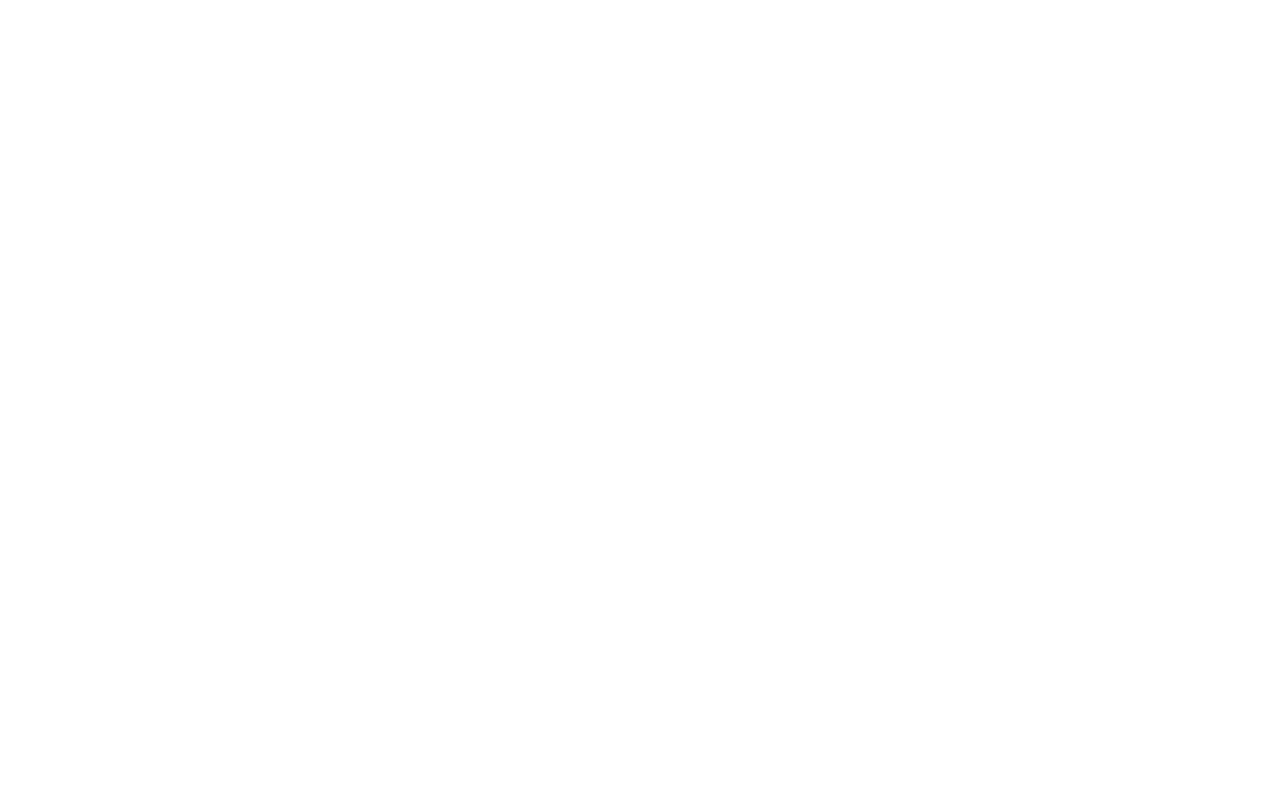
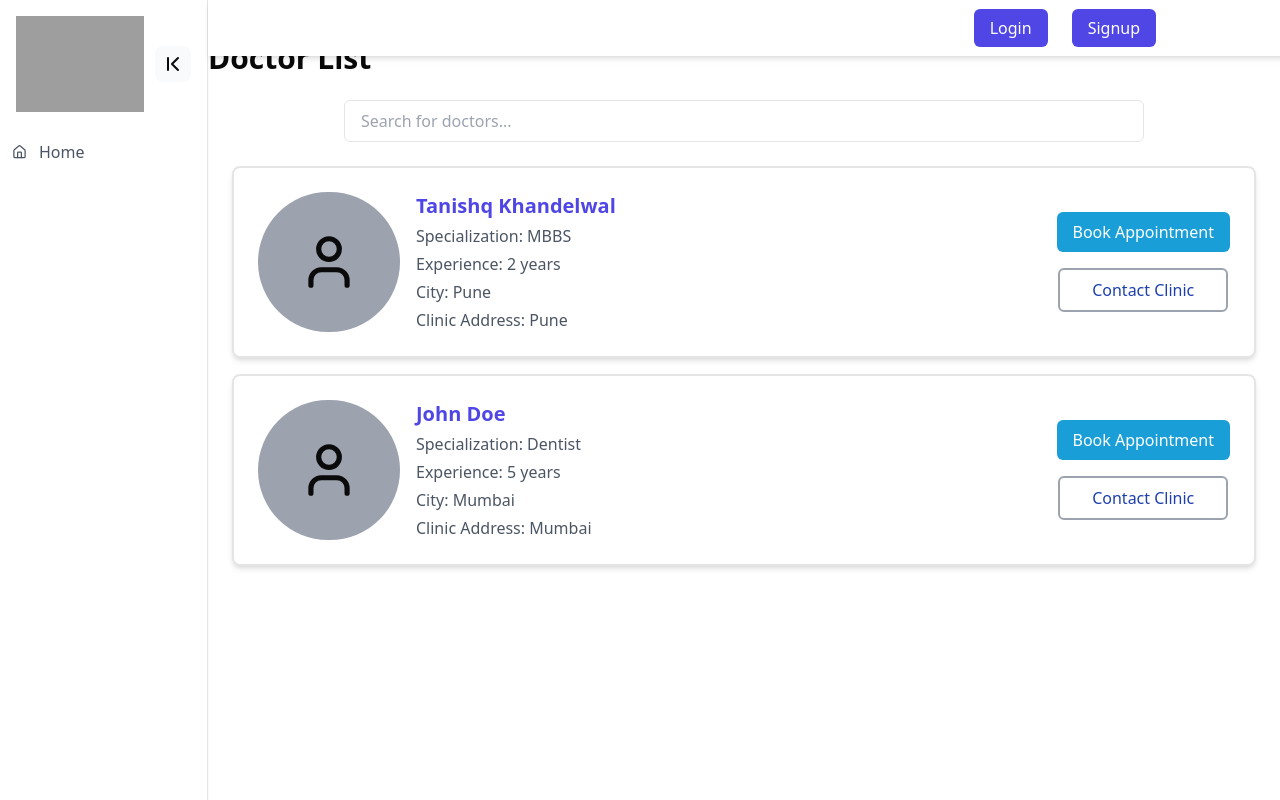
Before and after one commit to tanishq-khandelwal/QuickDoc, a React (Vite) app in the folder client/: page /doctors in a window 1280 px wide. Before the commit this address had no page. Built offline with nearby package versions, Linux system fonts and the light colour scheme; grey boxes are pictures that could not be loaded.

Commit message:
Added doctor List Page

```diff
--- a/client/src/App.tsx
+++ b/client/src/App.tsx
@@ -8,6 +8,7 @@
 import SignupSelection from "./pages/SignupSelection";
 import Profile from "./pages/doctor/Profile";
 import Appointments from "./pages/doctor/Appointments";
+import DoctorList from "./pages/patient/DoctorList";
 
 function App() {
   return (
@@ -23,6 +24,7 @@
       <Route path="/login" element={<Login/>}></Route>
       <Route path="/events" element={<Events/>}></Route>
       <Route path="/availability" element={<Availability/>}></Route>
+      <Route path="/doctors" element={<DoctorList/>}></Route>
 
      </Routes>
     </>
--- a/client/src/Layout.tsx
+++ b/client/src/Layout.tsx
@@ -1,4 +1,4 @@
-import { createContext, useContext, useState, ReactNode } from "react";
+import { createContext, useContext, useState, ReactNode, useEffect } from "react";
 import { Link } from "react-router-dom";
 import {
   MoreVertical,
@@ -9,6 +9,7 @@
   LucideIcon,
   Clock,
   User,
+  Hospital,
 } from "lucide-react";
 
 // Sidebar Context Type
@@ -36,25 +37,6 @@
   );
 }
 
-
-// Sidebar Trigger Button
-export function SidebarTrigger() {
-  const context = useContext(SidebarContext);
-  if (!context)
-    throw new Error("SidebarTrigger must be used within SidebarProvider");
-  //   const { setExpanded } = context;
-
-  return (
-    // <button
-    //   onClick={() => setExpanded((prev) => !prev)}
-    //   className=""
-    // >
-    //  f
-    // </button>
-    <div></div>
-  );
-}
-
 // Sidebar Item Type
 interface SidebarItemType {
   title: string;
@@ -62,12 +44,27 @@
   icon: LucideIcon;
 }
 
-const role = localStorage.getItem("role");
-const res =  localStorage.getItem("user");
-const isLoggedIn=localStorage.getItem("isLoggedIn");
-const user = res ? JSON.parse(res): null;
+// Sidebar Component
+export function AppSidebar() {
+  const context = useContext(SidebarContext);
+  if (!context)
+    throw new Error("AppSidebar must be used within SidebarProvider");
+  const { expanded, setExpanded } = context;
 
+  // Local state for role and loggedIn status
+  const [role, setRole] = useState<string | null>(localStorage.getItem("role"));
+  const [isLoggedIn, setIsLoggedIn] = useState<boolean>(
+    localStorage.getItem("isLoggedIn") === "true"
+  );
+
+  // Sidebar Items based on role
   let sidebarItems: SidebarItemType[] = [];
+
+  useEffect(() => {
+    // Update the role and login status dynamically when they change in localStorage
+    setRole(localStorage.getItem("role"));
+    setIsLoggedIn(localStorage.getItem("isLoggedIn") === "true");
+  }, [isLoggedIn, role]);
 
   if (role === "doctor") {
     sidebarItems = [
@@ -79,16 +76,19 @@
     ];
   }
 
-// Sidebar Component
-export function AppSidebar() {
-  const context = useContext(SidebarContext);
-  if (!context)
-    throw new Error("AppSidebar must be used within SidebarProvider");
-  const { expanded, setExpanded } = context;
+  if (role === "patient") {
+    sidebarItems = [
+      { title: "Home", url: "/", icon: Home },
+      { title: "Doctors", url: "/doctors", icon: Hospital },
+      { title: "Appointments", url: "/appointments", icon: Calendar },
+      { title: "Profile", url: "/patient/profile", icon: User },
+    ];
+  }
 
+  const userName: string = localStorage.getItem("user")
+    ? JSON.parse(localStorage.getItem("user")!).name
+    : "Undefined";
 
-const name:string=user?.name || "Undefined";
-// console.log(name);
   return (
     <aside
       className={`sticky min-h-screen left-0 top-0  h-screen transition-all duration-300 ${
@@ -114,7 +114,7 @@
         </div>
 
         {/* Sidebar Menu */}
-        {isLoggedIn?(
+        {isLoggedIn ? (
           <ul className="flex-1 px-3">
             {sidebarItems.map((item, index) => (
               <SidebarItem
@@ -125,36 +125,26 @@
               />
             ))}
           </ul>
-        ):(
+        ) : (
           <div>
-            <SidebarItem
-              icon={Home}
-              text="Home"
-              url="/" />
+            <SidebarItem icon={Home} text="Home" url="/" />
           </div>
         )}
 
-
         {/* Sidebar Footer - User Info */}
-        {isLoggedIn?(
+        {isLoggedIn && (
           <div className="border-t flex p-3 items-center">
-         <User/>
+            <User />
             <div
               className={`transition-all duration-300 overflow-hidden ${
                 expanded ? "w-52 ml-3" : "w-0 opacity-0"
               }`}
             >
-           <h4 className="font-semibold">{name}</h4>
-           {/* <span className="text-xs text-gray-600">johndoe@gmail.com</span> */}
+              <h4 className="font-semibold">{userName}</h4>
             </div>
             {expanded && <MoreVertical size={20} className="ml-auto" />}
           </div>
-        ):(
-          <div>
-
-          </div>
         )}
-
       </nav>
     </aside>
   );
@@ -200,7 +190,6 @@
     <SidebarProvider>
       <AppSidebar />
       <main className="flex-1">
-        <SidebarTrigger />
         {children}
       </main>
     </SidebarProvider>
--- /dev/null
+++ b/client/src/pages/patient/DoctorList.tsx
@@ -0,0 +1,115 @@
+import Layout from "@/Layout";
+import { Navbar } from "@/Navbar";
+import { User } from "lucide-react";
+import { useState } from "react";
+
+const DoctorList = () => {
+  const data = {
+    data: {
+      doctors: [
+        {
+          doctor_id: 1,
+          clinic_address: "Pune",
+          consultation_fee: 500,
+          city: "Pune",
+          experience_years: 2,
+          specialization: "MBBS",
+          created_at: "2025-01-31T07:44:26.20989",
+          user: {
+            name: "Tanishq Khandelwal",
+            email: "tsk@gmail.com",
+            phone_number: "9011616611",
+          },
+        },
+        {
+          doctor_id: 2,
+          clinic_address: "Mumbai",
+          consultation_fee: 700,
+          city: "Mumbai",
+          experience_years: 5,
+          specialization: "Dentist",
+          created_at: "2025-01-31T07:44:26.20989",
+          user: {
+            name: "John Doe",
+            email: "john@example.com",
+            phone_number: "9876543210",
+          },
+        },
+        // More doctors can be added here...
+      ],
+    },
+  };
+
+  const [searchQuery, setSearchQuery] = useState("");
+
+  const filteredDoctors = data.data.doctors.filter((doctor) =>
+    doctor.user.name.toLowerCase().includes(searchQuery.toLowerCase())
+  );
+
+  return (
+    <Layout>
+      <Navbar />
+      <div className="container mt-10">
+        <h1 className="text-3xl font-semibold mb-6">Doctor List</h1>
+
+        {/* Search Bar */}
+        <div className="mb-6 flex justify-center">
+          <input
+            type="text"
+            placeholder="Search for doctors..."
+            className="px-4 py-2 border rounded-md w-full max-w-[50rem] focus:outline-none focus:ring-2 focus:ring-indigo-900 "
+            value={searchQuery}
+            onChange={(e) => setSearchQuery(e.target.value)}
+          />
+        </div>
+
+        {/* Doctor Cards */}
+        <div className="flex flex-wrap px-6 gap-4">
+          {filteredDoctors.length === 0 ? (
+            <div className="col-span-3 text-center text-xl text-gray-500">
+              No doctors found.
+            </div>
+          ) : (
+            filteredDoctors.map((doctor) => (
+              <div
+                key={doctor.doctor_id}
+                className="bg-white border-2 shadow-md rounded-lg p-6 flex  w-full cursor-pointer hover:shadow-xl "
+              >
+                <div className="h-full px-10 flex items-center bg-gray-400 border-gray-300 border-1 rounded-full ">
+                  <User size={62} />
+                </div>
+                <div className="items-center justify-center flex-1 ml-4">
+                  <h2 className="font-bold text-xl text-indigo-600">
+                    {doctor.user.name}
+                  </h2>
+                  <p className="text-gray-600 mt-1">
+                    Specialization: {doctor.specialization}
+                  </p>
+                  <p className="text-gray-600 mt-1">
+                    Experience: {doctor.experience_years} years
+                  </p>
+                  <p className="text-gray-600 mt-1">City: {doctor.city}</p>
+                  {/* <p className="text-gray-600 mt-1">Consultation Fee: ₹{doctor.consultation_fee}</p> */}
+                  <p className="text-gray-600 mt-1">
+                    Clinic Address: {doctor.clinic_address}
+                  </p>
+                </div>
+
+                <div className="flex flex-col items-center justify-center gap-4">
+                    <button className="px-4 py-2 bg-[#199ED8] text-white rounded-md">
+                        Book Appointment
+                    </button>
+                    <button className="px-8 py-2 bg-white text-blue-800 border-gray-400 border-2 rounded-md">
+                        Contact Clinic
+                    </button>
+              </div>
+              </div>
+            ))
+          )}
+        </div>
+      </div>
+    </Layout>
+  );
+};
+
+export default DoctorList;
```
Lines whose indentation alone changed are shown as unchanged.
